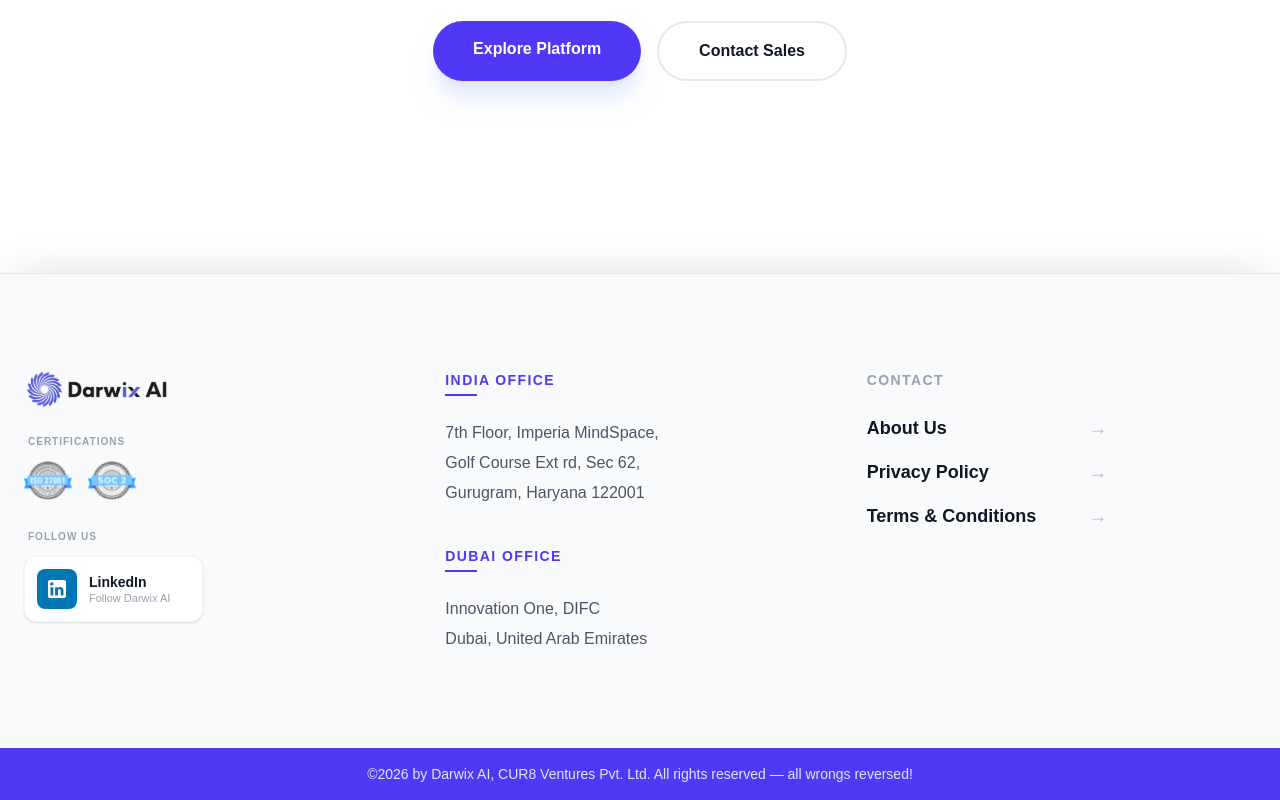
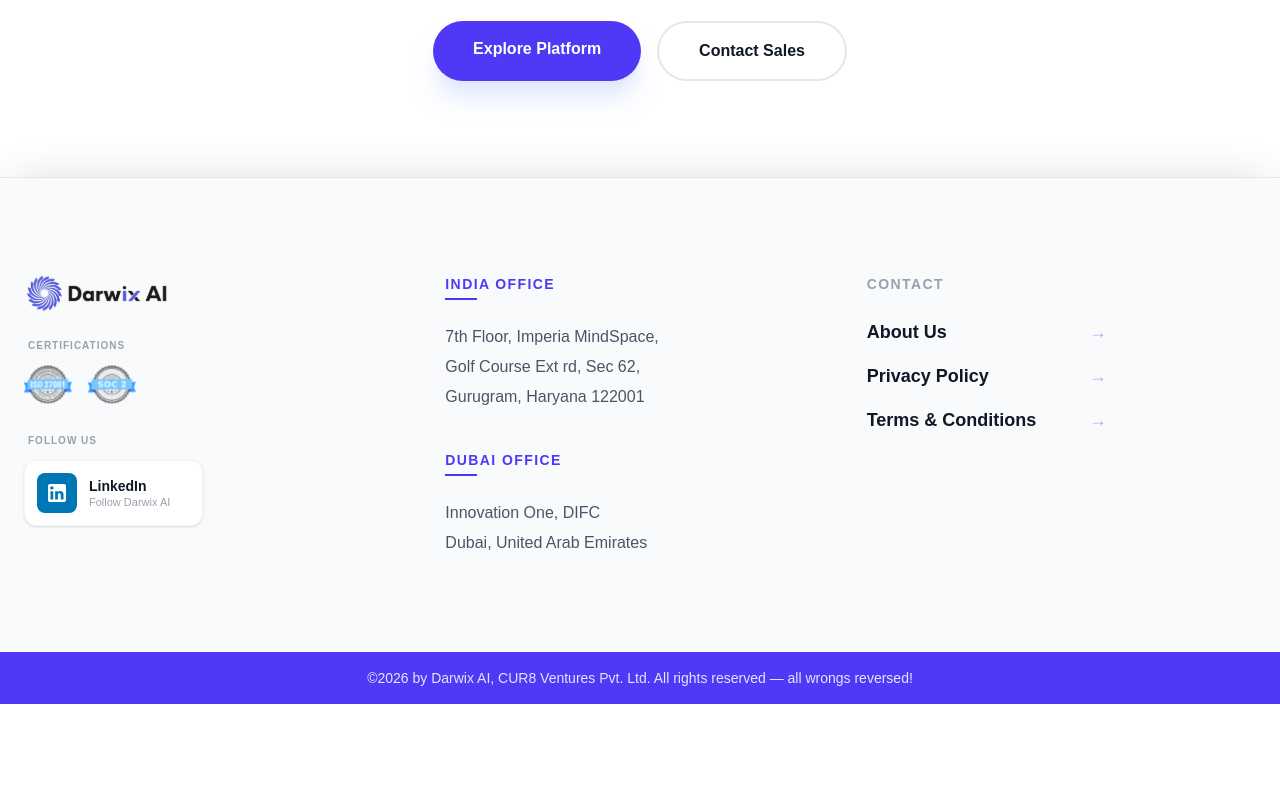
Before and after one commit to karanmittal-darwix/newd, a Next.js app: page /about in a window 1280 px wide. Shown: the part 3319-4119 px from the top of the page. After the commit the page ends 4023 px from the top, so only its background shows below. Built offline with nearby package versions, Linux system fonts and the light colour scheme.

Commit message:
remove the section of footer top  margin

```diff
--- a/src/components/cta/Footer.tsx
+++ b/src/components/cta/Footer.tsx
@@ -4,7 +4,7 @@ import Link from "next/link";
 
 export default function Footer() {
   return (
-    <footer className="bg-gray-50 border-t border-gray-200 text-gray-900 mt-24 relative shadow-[0_-12px_40px_-12px_rgba(0,0,0,0.12)]">
+    <footer className="bg-gray-50 border-t border-gray-200 text-gray-900 relative shadow-[0_-12px_40px_-12px_rgba(0,0,0,0.12)]">
       {/* Main Footer Content */}
       <div className="max-w-7xl mx-auto px-6 py-16 md:py-24">
         <div className="grid grid-cols-1 md:grid-cols-3 gap-12 md:gap-8">
```
